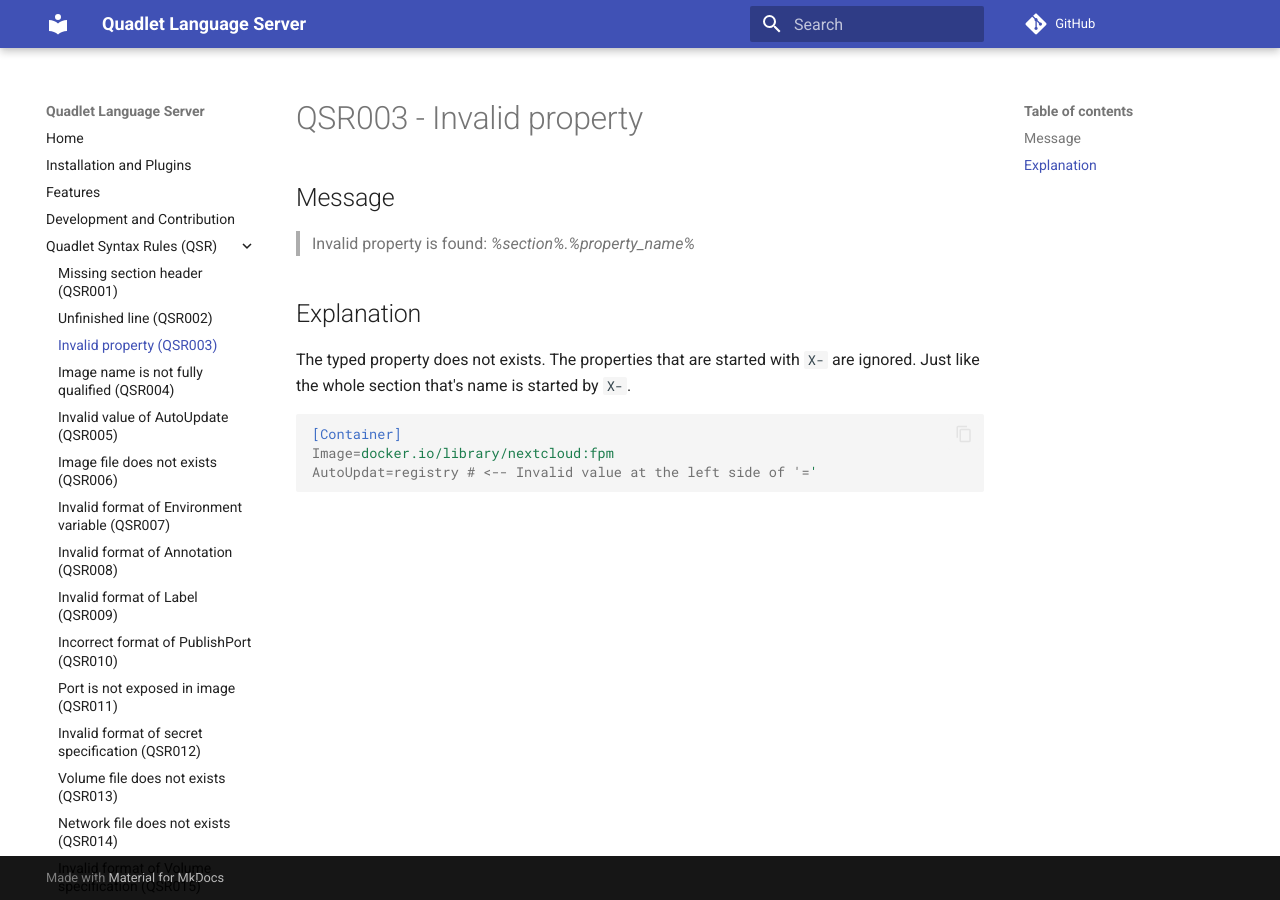
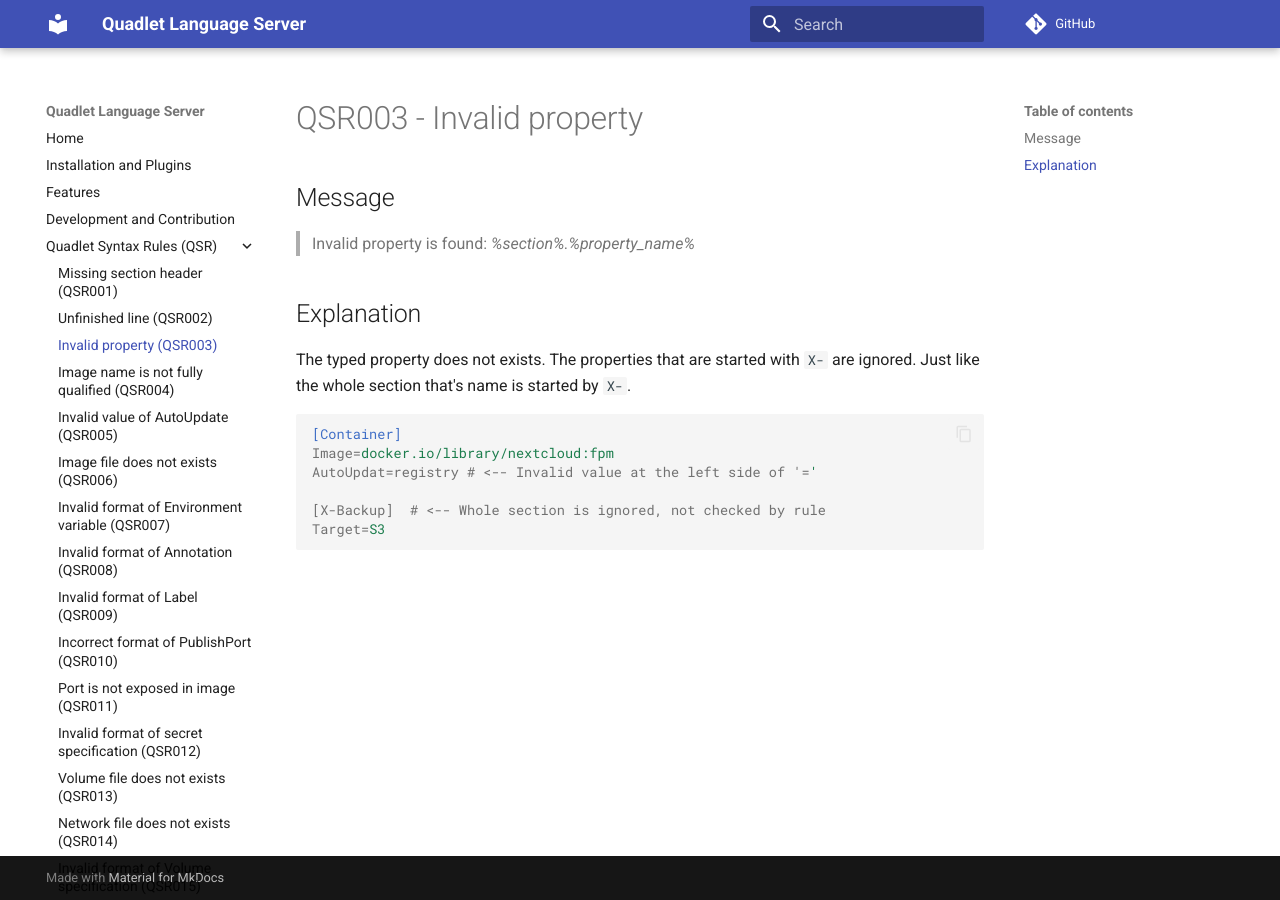
Before and after one commit to onlyati/quadlet-lsp, an MkDocs documentation site: the page built from docs/QSR003.md, in a window 1280 px wide. Built offline with MkDocs 1.6.1 and Material for MkDocs 9.7.7, drawn with Linux system fonts in a browser that asks for light colours; comment, search, counter and statistics services are not loaded.

Commit message:
Add example to doc

````diff
--- a/docs/QSR003.md
+++ b/docs/QSR003.md
@@ -13,4 +13,7 @@
 [Container]
 Image=docker.io/library/nextcloud:fpm
 AutoUpdat=registry # <-- Invalid value at the left side of '='
+
+[X-Backup]  # <-- Whole section is ignored, not checked by rule
+Target=S3
 ```
````
